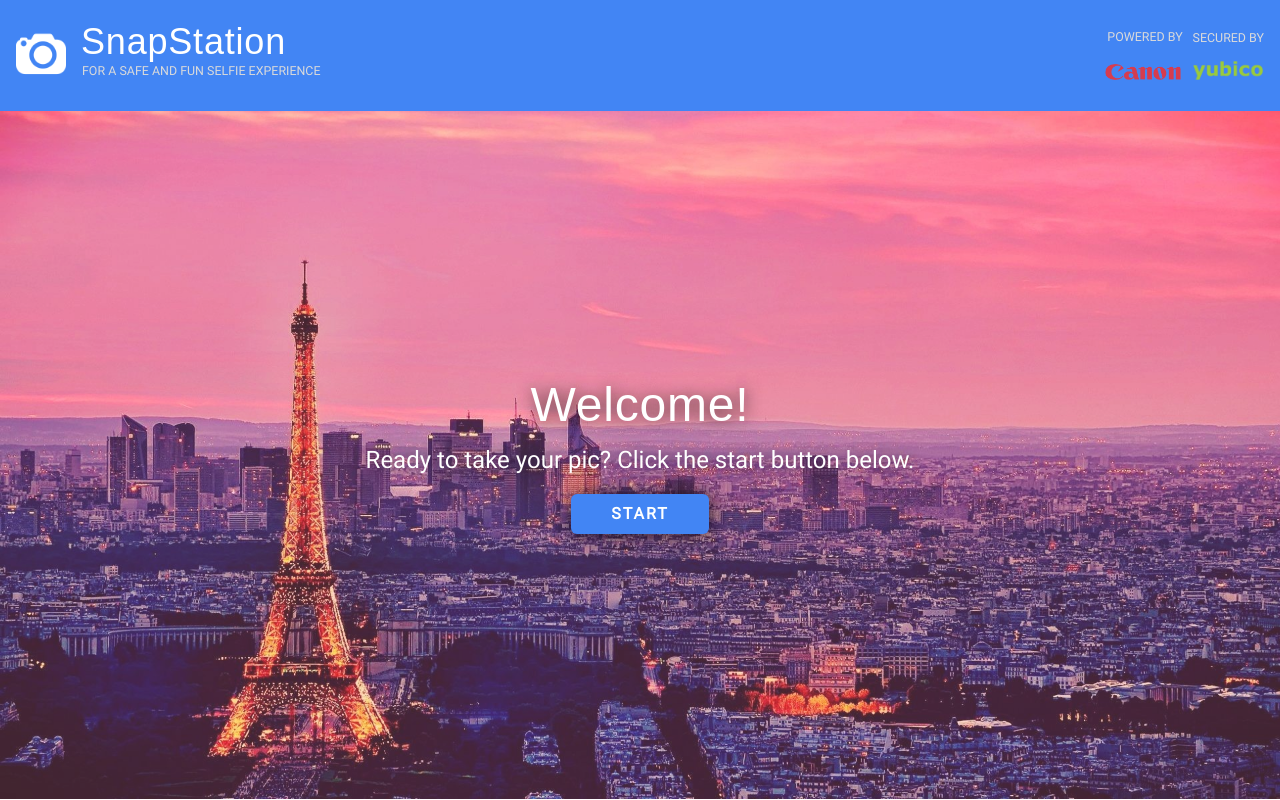
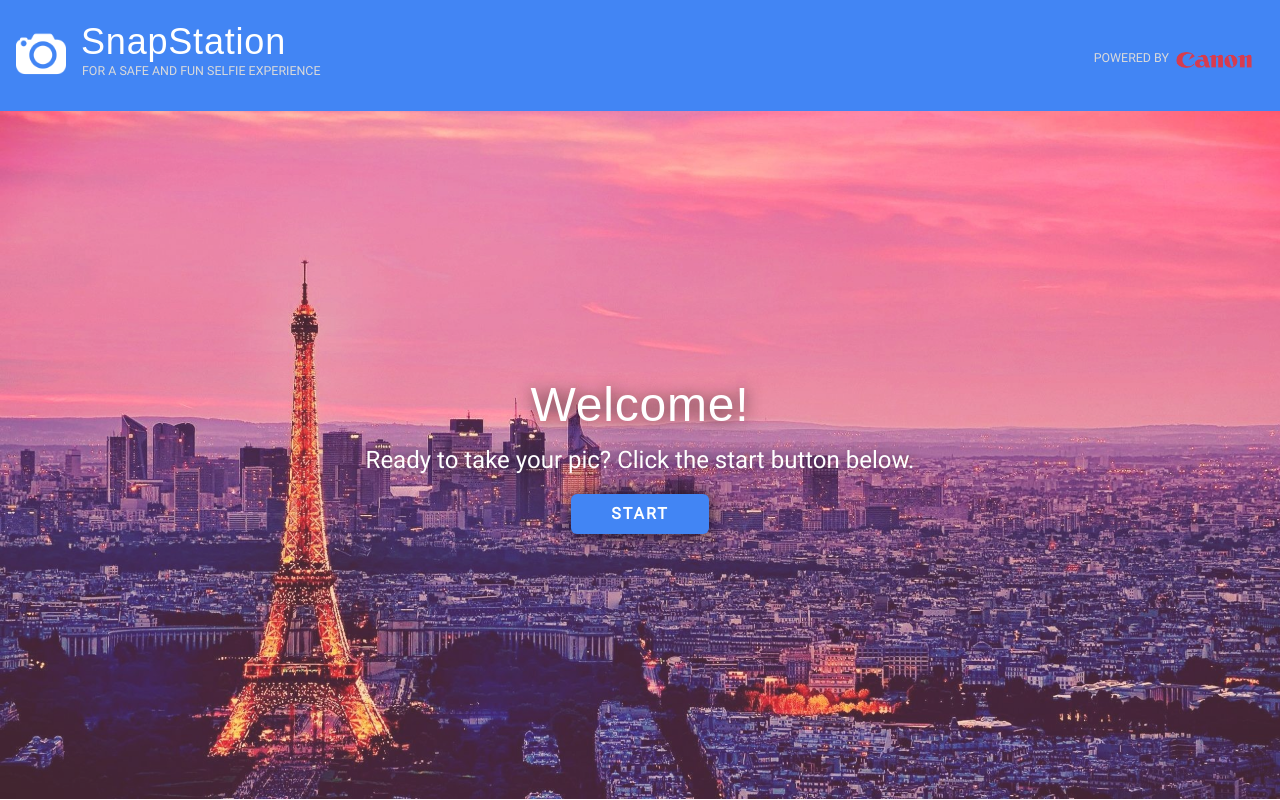
Before and after one commit to tiffanymarroq/snapstation, a React (Create React App) app: page / in a window 1280 px wide. Built offline with nearby package versions, Linux system fonts and the light colour scheme; a web font is replaced by a local one.

Commit message:
added secured

```diff
--- a/src/App.js
+++ b/src/App.js
@@ -18,19 +18,10 @@ function App() {
 
           </NavbarBrand>
             <div className=" flex flex-center">
-              {/* <div style={{marginTop:'20px'}}> */}
-                <div className="">
-                  < p style={{marginTop:'6.5px'}}className="text-center">Powered By</p>
+              < p style={{marginTop:'6.5px'}}className="text-center">Powered By</p>
+              <div>
                   <img className="canon-logo" src="/assets/canon.png" alt="canon"/>
-                </div>
-                <div></div>
-                <div>
-                  <p style={{marginBottom:"10px"}} className="text-center">Secured By</p>
-                  <img className="yubico-logo" src="/assets/yubico.png" alt="yubico"/>
-                </div>
-
-              {/* </div> */}
-
+              </div>
             </div>
         </Navbar>
       </header>
--- a/src/components/Views.js
+++ b/src/components/Views.js
@@ -143,6 +143,14 @@ class Views extends Component {
                   {success ? "Success!" : <span> {loading ? "" : "Send"}</span>}
                 </button>
               </Form>
+
+                <div className="flex " style={{marginTop:"30px"}}>
+                  <p style={{marginBottom:"10px", marginLRight:"10px", fontSize:'16px'}} className="text-center">Secured By</p>
+                  <div style={{marginLeft: '5px'}}>
+                  <img className="yubico-logo" src="/assets/yubico.png" alt="yubico"/>
+
+                  </div>
+                </div>
             </div>
           )}
         </Modal>
```
